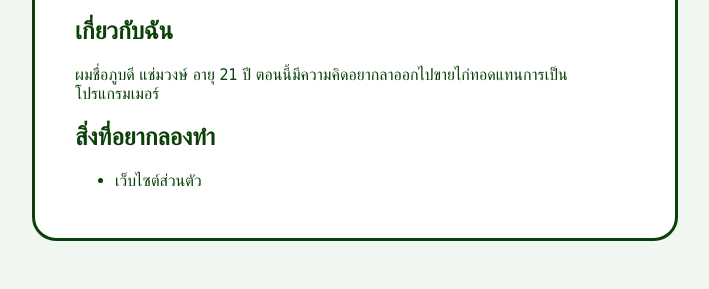
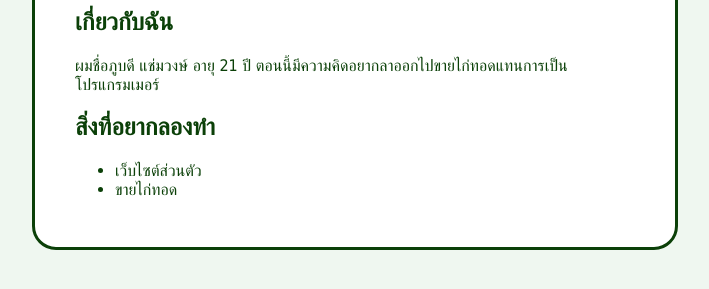
Before and after one commit to PP-toki/my-profile, a plain HTML site: page index.html in a window 1280 px wide. Shown: the part 329-618 px from the top of the page, without its empty margins (285-994 px from the left). Drawn offline with Linux system fonts and the light colour scheme.

Commit message:
Add things I want to build

```diff
--- a/index.html
+++ b/index.html
@@ -17,6 +17,7 @@
     <h2>สิ่งที่อยากลองทำ</h2>
     <ul>
       <li>เว็บไซต์ส่วนตัว</li>
+      <li>ขายไก่ทอด</li>
     </ul>
   </main>
 </body>
```
